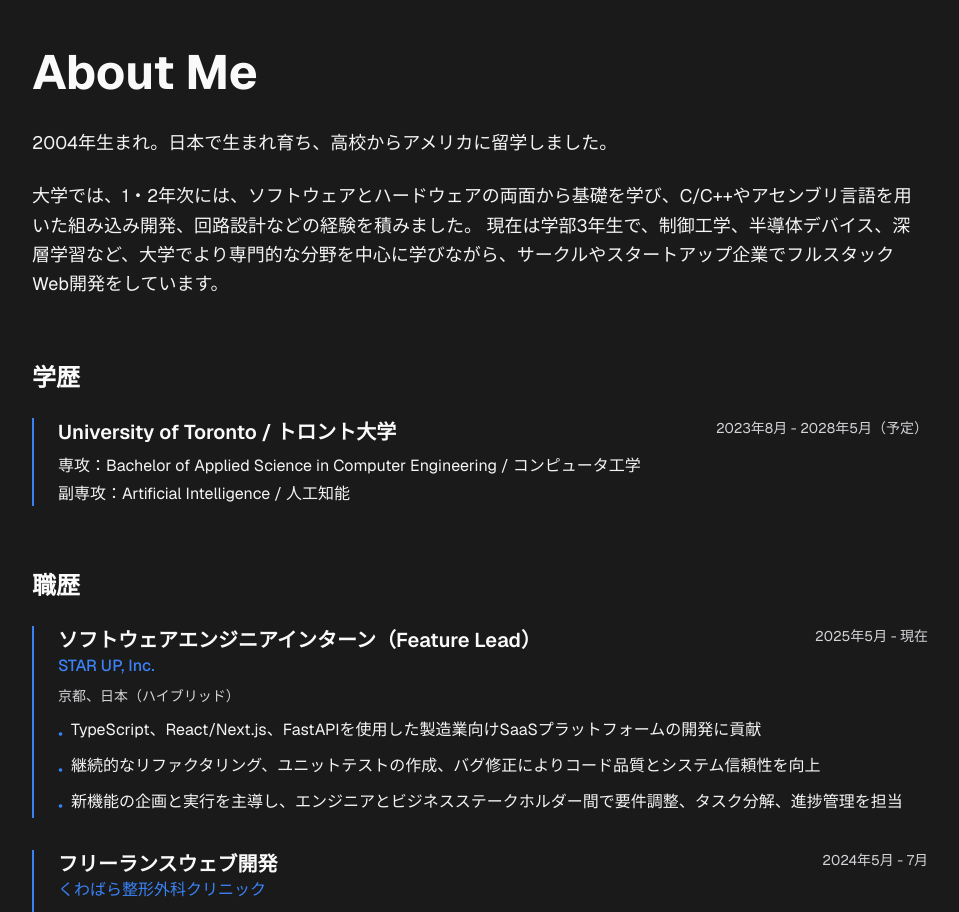
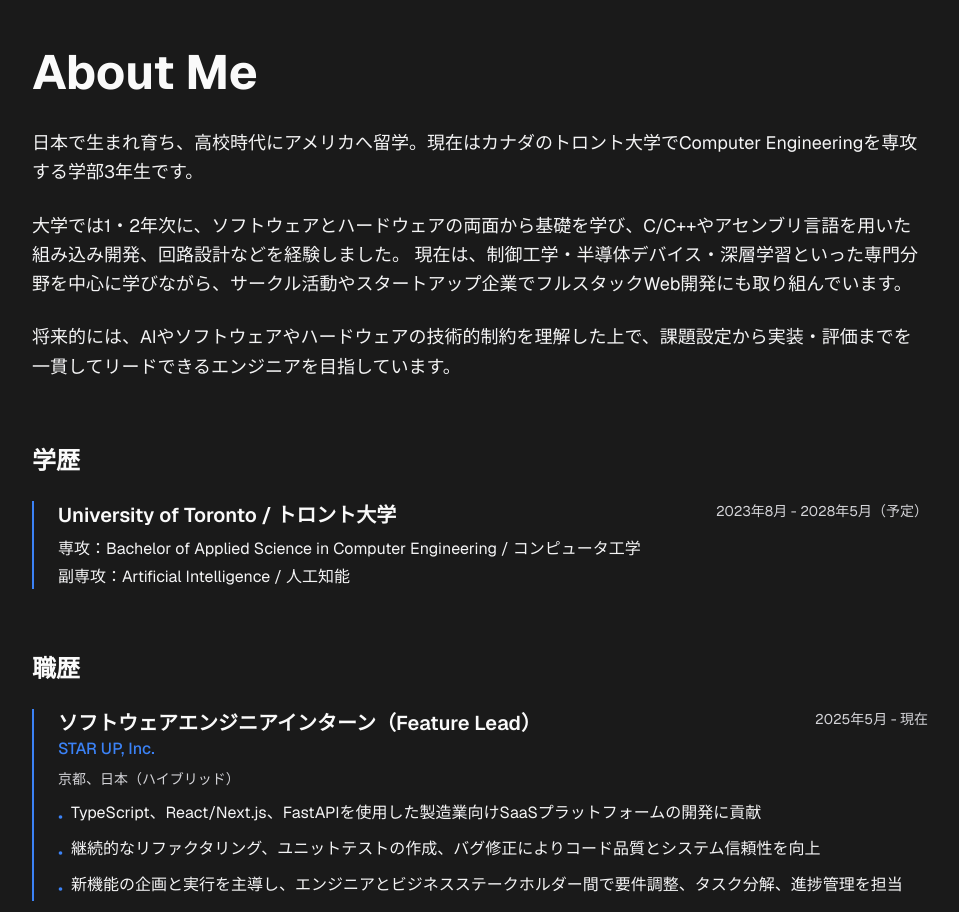
Before and after one commit to matsu641/my-portfolio, a Next.js app: page / in a window 1280 px wide. Shown: the part 880-1792 px from the top of the page, without its empty margins (160-1119 px from the left). Built offline with nearby package versions, Linux system fonts and the light colour scheme.

Commit message:
Fix about me

```diff
--- a/components/About.tsx
+++ b/components/About.tsx
@@ -32,11 +32,14 @@ export default function About() {
             <h2 className="text-4xl md:text-5xl font-bold mb-8">About Me</h2>
               <div className="space-y-6">
                 <p className="text-lg text-zinc-100 leading-relaxed">
-                2004年生まれ。日本で生まれ育ち、高校からアメリカに留学しました。
+                  日本で生まれ育ち、高校時代にアメリカへ留学。現在はカナダのトロント大学でComputer Engineeringを専攻する学部3年生です。
                 </p>
                 <p className="text-lg text-zinc-100 leading-relaxed">
-                大学では、1・2年次には、ソフトウェアとハードウェアの両面から基礎を学び、C/C++やアセンブリ言語を用いた組み込み開発、回路設計などの経験を積みました。
-                現在は学部3年生で、制御工学、半導体デバイス、深層学習など、大学でより専門的な分野を中心に学びながら、サークルやスタートアップ企業でフルスタックWeb開発をしています。
+                  大学では1・2年次に、ソフトウェアとハードウェアの両面から基礎を学び、C/C++やアセンブリ言語を用いた組み込み開発、回路設計などを経験しました。
+                  現在は、制御工学・半導体デバイス・深層学習といった専門分野を中心に学びながら、サークル活動やスタートアップ企業でフルスタックWeb開発にも取り組んでいます。
+                </p>
+                <p className="text-lg text-zinc-100 leading-relaxed">
+                  将来的には、AIやソフトウェアやハードウェアの技術的制約を理解した上で、課題設定から実装・評価までを一貫してリードできるエンジニアを目指しています。
                 </p>
               </div>
           </motion.div>
```
Lines whose indentation alone changed are shown as unchanged.
